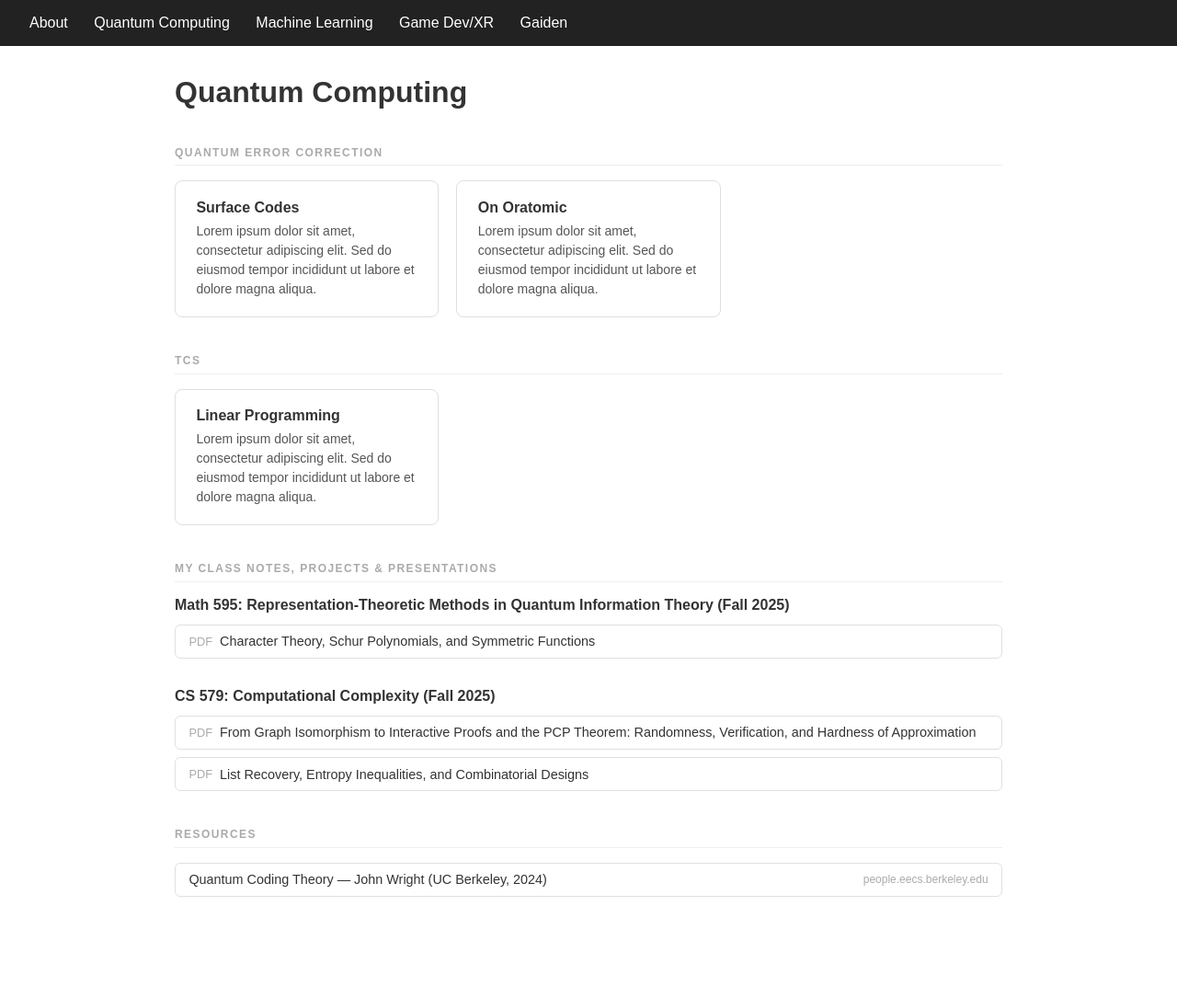
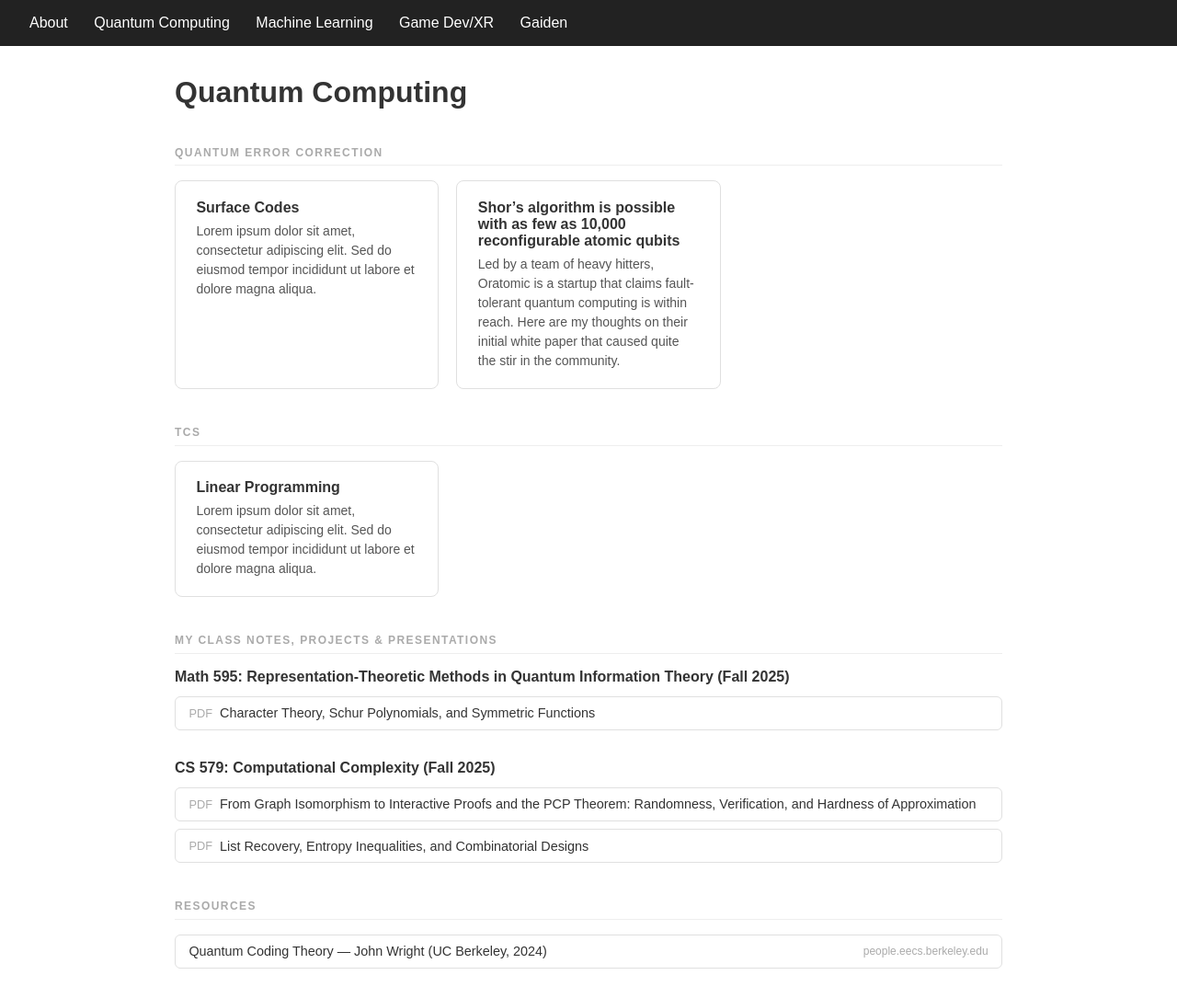
Before and after one commit to AAbhi256/AAbhi256.github.io, a Jekyll site: the page built from qc.md, in a window 1280 px wide. Shown: the whole page at 92% size. Built offline with Jekyll 4.4.1, drawn with Linux system fonts in a browser that asks for light colours; before the commit the page ends 1007 px from its top, so only the background shows below that.

Commit message:
starting oratomic writeup

```diff
--- a/qc.md
+++ b/qc.md
@@ -66,8 +66,8 @@ title: Quantum Computing
   </a>
 
   <a class="writeup-card" href="/qc/on-oratomic">
-    <div class="wc-title">On Oratomic</div>
-    <div class="wc-desc">Lorem ipsum dolor sit amet, consectetur adipiscing elit. Sed do eiusmod tempor incididunt ut labore et dolore magna aliqua.</div>
+    <div class="wc-title">Shor’s algorithm is possible with as few as 10,000 reconfigurable atomic qubits</div>
+    <div class="wc-desc">Led by a team of heavy hitters, Oratomic is a startup that claims fault-tolerant quantum computing is within reach. Here are my thoughts on their initial white paper that caused quite the stir in the community.</div>
   </a>
 
 </div>
```
Also changed, not shown: qc/on-oratomic.md (+1 -1 lines).
